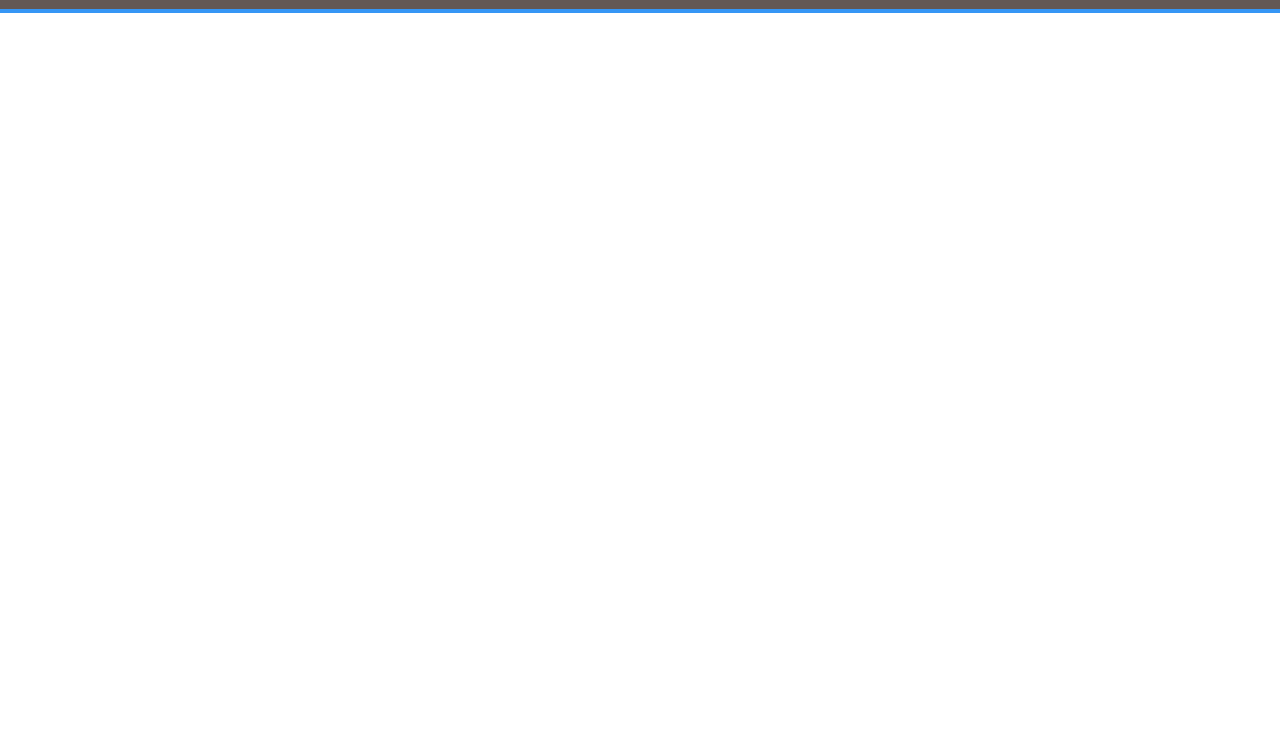
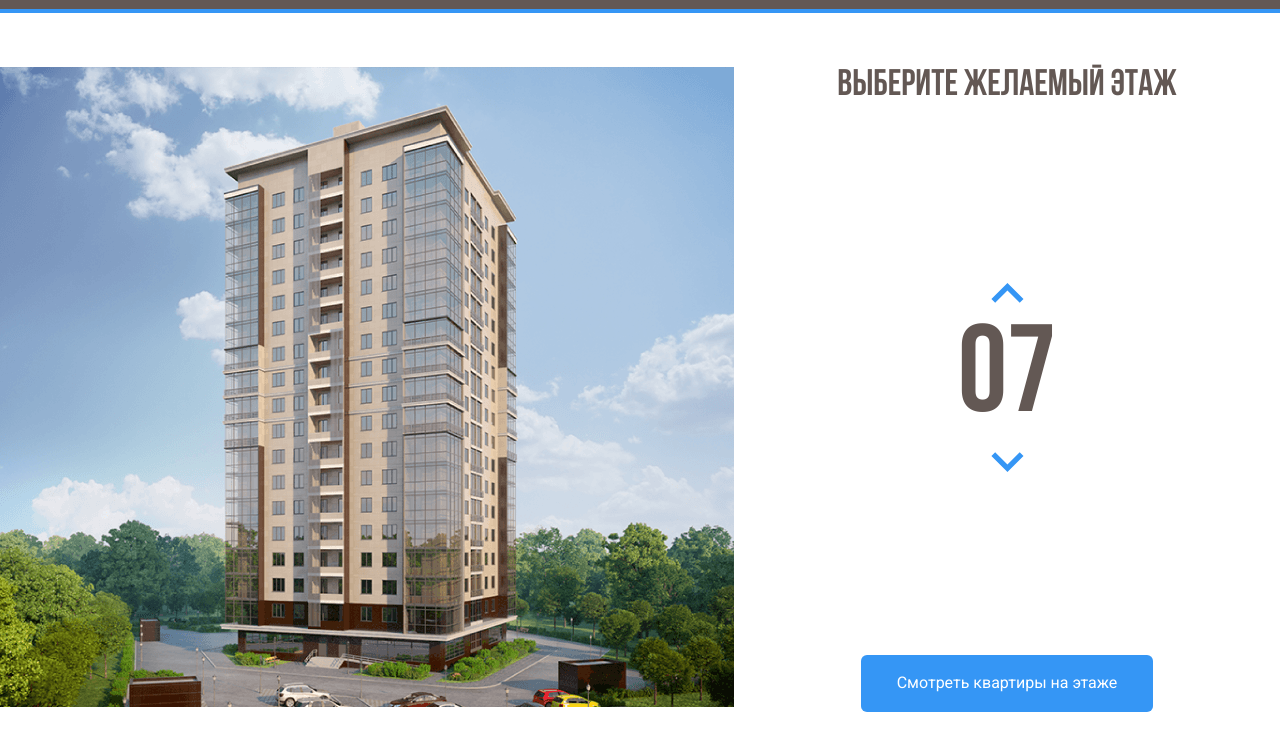
Before and after one commit to me4tatelnica/melody, a plain HTML site: page index.html in a window 1280 px wide. Shown: the part 55-800 px from the top of the page. Drawn offline with Linux system fonts and the light colour scheme.

Commit message:
Сверстан блок с контентом
Сверстан блок с домом и счетчиком. Добавлены шрифты.

```diff
--- a/index.html
+++ b/index.html
@@ -41,5 +41,61 @@
 
     <!-- /.navbar -->
   </header>
+  <main class="main">
+    <div class="main-image">
+      <svg
+        class="home-image"
+        width="734"
+        height="640"
+        viewBox="0 0 734 640"
+        fill="none"
+        xmlns="http://www.w3.org/2000/svg"
+        xmlns:xlink="http://www.w3.org/1999/xlink"
+      >
+        <rect width="734" height="640" fill="url(#pattern0)" />
+        <defs>
+          <pattern id="pattern0" patternContentUnits="objectBoundingBox" width="1" height="1">
+            <use xlink:href="#image0_1_86" transform="translate(-0.00408719) scale(0.0013624 0.0015625)" />
+          </pattern>
+          <image id="image0_1_86" width="740" height="640" xlink:href="img/home.png" />
+        </defs>
+        <path d="M222 532L442.8 540L512 526.3V548L443.5 567.7L222 556.7V532Z" fill="#3595F6" fill-opacity="0.75" />
+        <path d="M223 531V506L443.3 509.3L513 506V526L443.7 539L223 531Z" fill="#3595F6" fill-opacity="0.75" />
+        <path d="M223 505V480H444H513V503L445 510L223 505Z" fill="#3595F6" fill-opacity="0.75" />
+        <path d="M223 481V456L444.3 452.3L512 459V481H444" fill="#3595F6" fill-opacity="0.75" />
+        <path d="M223 455V429L444.5 425.7L513 436.7V458L444 451.3L223 455Z" fill="#3595F6" fill-opacity="0.75" />
+        <path d="M222 428V404.3L443 392L514 415V436.3L443 424L222 428Z" fill="#3595F6" fill-opacity="0.75" />
+        <path d="M222 406V381L444.2 364.7L514 393.3V414L443.7 392.3L222 406Z" fill="#3595F6" fill-opacity="0.75" />
+        <path d="M222 381V356L444.5 335.7L514 372.3V393L442 364.3L222 381Z" fill="#3595F6" fill-opacity="0.75" />
+        <path d="M222 355V331L445 306.3L514 350.3V372L444.7 334L222 355Z" fill="#3595F6" fill-opacity="0.75" />
+        <path d="M222 330V306L444.5 277.3L514 328.3V349L443.7 306.7L222 330Z" fill="#3595F6" fill-opacity="0.75" />
+        <path d="M221 306V282L443.3 249L514 308.3V328L444 277.3L221 306Z" fill="#3595F6" fill-opacity="0.75" />
+        <path d="M222 281V257L443.2 222L513 286V307L444.3 248.7L222 281Z" fill="#3595F6" fill-opacity="0.75" />
+        <path d="M222 257V232L444.3 194L513 264.3V285L444 221L222 257Z" fill="#3595F6" fill-opacity="0.75" />
+        <path d="M222 231V206L442.8 162.3L513 241.3V264L444 190.7L222 231Z" fill="#3595F6" fill-opacity="0.75" />
+        <path d="M223 207V182L443 134L513 219V242L442.3 162.7L223 207Z" fill="#3595F6" fill-opacity="0.75" />
+        <path d="M222 182V157L441.8 105L513 197.3V220L443.3 133.7L222 182Z" fill="#3595F6" fill-opacity="0.75" />
+        <path d="M222 157V131L444 74.3L513 176V197L443.7 105.3L222 157Z" fill="#3595F6" fill-opacity="0.75" />
+
+      </svg>
+
+    </div>
+    <!-- /.main-image-->
+    <div class="main-info">
+      <h2 class="main-title">Выберите желаемый этаж</h2>
+      <div class="conter-group">
+        <button class="counter-button counter-up">
+          <img class="counter-arrow couner-arrow-up" src="img/arrow.svg" alt="arrow-up" >
+        </button>
+        <span class="counter">07</span>
+        <button class="counter-button counter-down">
+          <img class="counter-arrow couner-arrow-down" src="img/arrow.svg" alt="arrow-down" >
+        </button>
+      </div>
+      <!-- /.counter-group-->
+      <button class="button button-primary">Смотреть квартиры на этаже</button>
+    </div>
+    <!-- /.main-info -->
+  </main>
 </body>
 </html>
--- a/styles/style.css
+++ b/styles/style.css
@@ -1,3 +1,13 @@
+@font-face {
+  font-family: 'Bebas Neue Cyrillic';
+  src: local('Bebas Neue Cyrillic'), local('BebasNeueCyrillic'),
+    url('../fonts/BebasNeueCyrillic.woff2') format('woff2'),
+    url('../fonts/BebasNeueCyrillic.woff') format('woff');
+  font-weight: normal;
+  font-style: normal;
+  font-display: swap;
+}
+
 * {
   box-sizing: border-box;
 }
@@ -59,3 +69,69 @@ body {
   text-decoration: none;
   color:#fff;
 }
+
+.main {
+  max-width: 1280px;
+  margin: auto;
+  padding-top: 54px;
+  display: flex;
+}
+
+.main-info {
+  flex-grow: 1;
+  text-align: center;
+  display: flex;
+  flex-direction: column;
+  align-items: center;
+  justify-content: space-between;
+}
+
+
+.home-image path{
+  opacity: 0;
+  cursor: pointer;
+}
+
+.home-image path:hover {
+  opacity: 1;
+}
+
+.conter-group {
+  display: flex;
+  flex-direction: column;
+  align-items: center;
+}
+
+.counter-button {
+  background-color: #fff;
+  border: none;
+  cursor: pointer;
+}
+
+.couner-arrow-down {
+  transform: rotateX(180deg);
+}
+
+.main-title {
+  font-family: 'Bebas Neue Cyrillic', sans-serif;
+  font-weight: normal;
+  font-size: 37px;
+  line-height: 37px;
+  color: #635854;
+  margin: 0;
+}
+
+.counter {
+  font-family: 'Bebas Neue Cyrillic', sans-serif;
+  color: #635854;
+  font-size: 124px;
+}
+
+.button-primary {
+  background: #3596f5;
+  border-radius: 6px;
+  color: #fff;
+  border: none;
+  padding: 19px 36px;
+  cursor: pointer;
+}
```
Also changed, not shown: fonts/BebasNeueCyrillic.woff (added), fonts/BebasNeueCyrillic.woff2 (added), img/Group 3.svg (added), img/arrow.svg (added), img/home.png (added).
